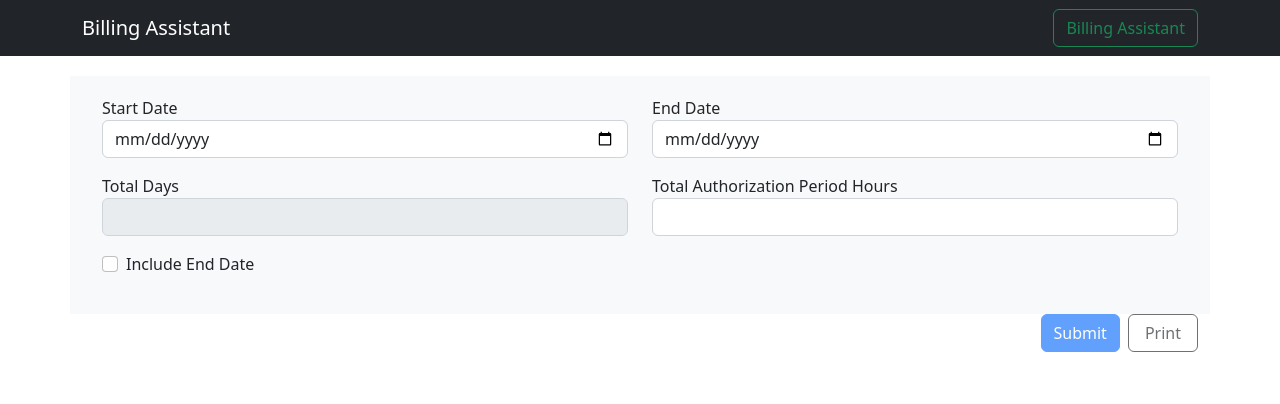
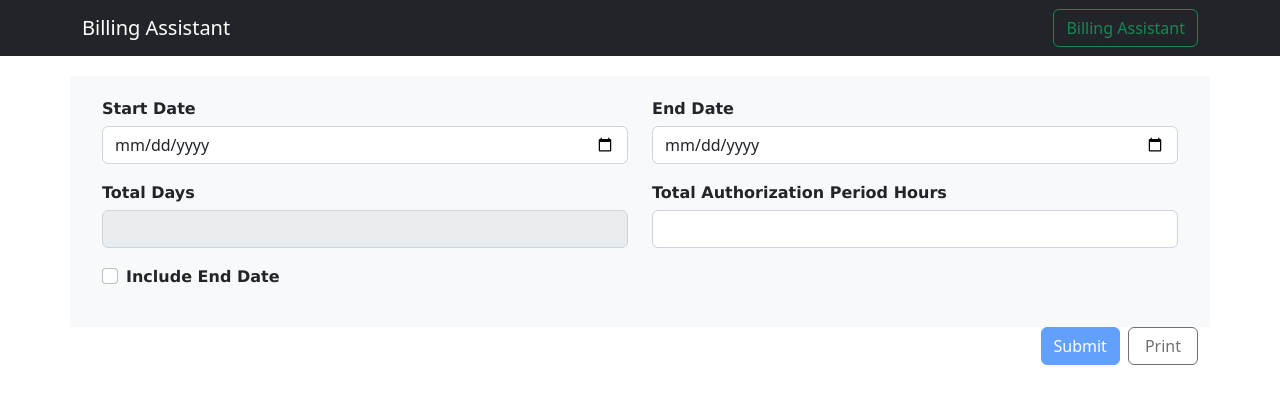
Before and after one commit to Abdallah-LionHeart/HHA-Reporting, an Angular app: page /calculator in a window 1280 px wide. Shown: the top 404 px of the page. Built offline with nearby package versions, Linux system fonts and the light colour scheme.

Commit message:
Update calculator.component.css
added layout for the calculator

```diff
--- a/src/app/calculator/calculator.component.css
+++ b/src/app/calculator/calculator.component.css
@@ -0,0 +1,52 @@
+.btn:hover {
+ background-color: lightblue;
+ color: black;
+}
+
+
+/* !!!!!!!!1111 */
+
+label {
+ font-weight: bold;
+ font-family: "Lucida Sans", "Lucida Sans Regular", "Lucida Grande", "Lucida Sans Unicode", Geneva, Verdana, sans-serif;
+ font-size: medium;
+
+}
+
+table {
+ /* text-align: left; */
+ align-items: center;
+ font-size: medium;
+ font-family: "Lucida Sans", "Lucida Sans Regular", "Lucida Grande", "Lucida Sans Unicode", Geneva, Verdana, sans-serif;
+ width: 100%;
+}
+
+tr {
+ border-bottom: 1px solid #ddd;
+}
+
+tr:hover {
+ background-color: #d6eeee;
+}
+
+th,
+td {
+ padding: 15px;
+ margin: 1rem;
+}
+
+.resultInfo {
+ background-color: cornsilk;
+}
+
+.daysresult {
+ margin-top: 3px;
+ margin-bottom: 3px;
+}
+
+.labelPosition {
+ font-weight: bold;
+ font-family: "Lucida Sans", "Lucida Sans Regular", "Lucida Grande", "Lucida Sans Unicode", Geneva, Verdana, sans-serif;
+ font-size: medium;
+ margin-bottom: 5px;
+}
```
